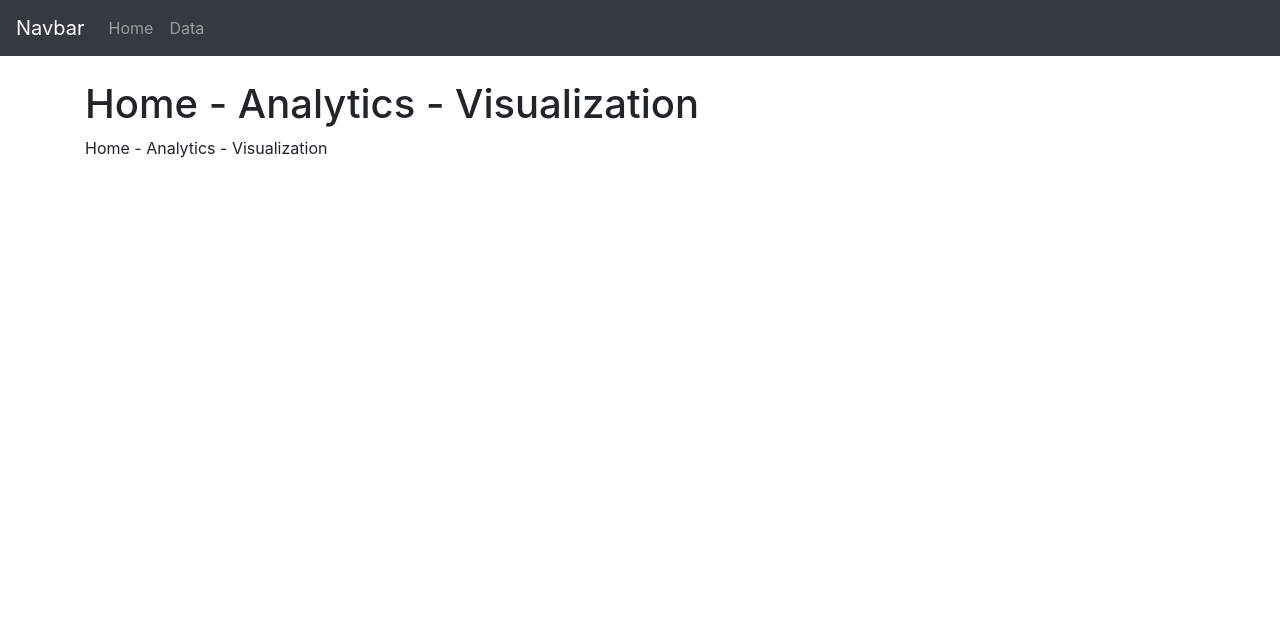
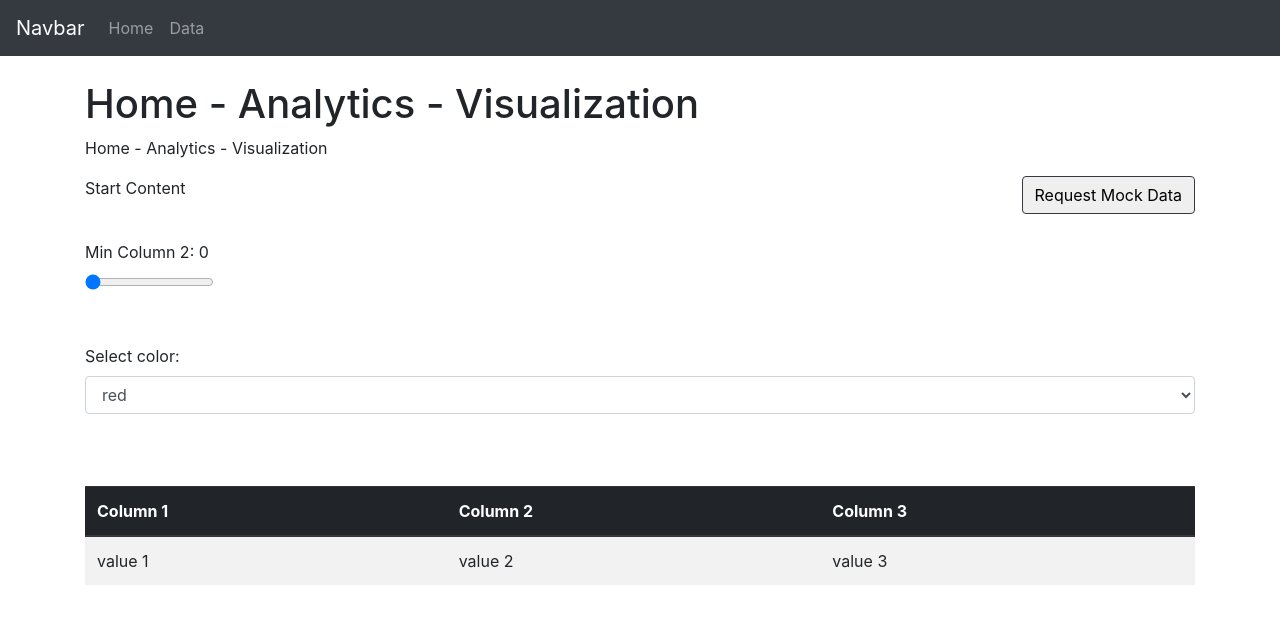
Before and after one commit to maschill/vis_ttt, a Flask app: page / in a window 1280 px wide. Shown: the top 624 px of the page. Run offline with Flask 2, Linux system fonts and the light colour scheme; some libraries are stand-ins or nearby versions.

Commit message:
resolved merge

```diff
--- a/code/app/app.py
+++ b/code/app/app.py
@@ -3,6 +3,12 @@ from elasticsearch import Elasticsearch
 from files import filesfromEL
 import tempfile
 import sys, json
+import pandas as pd
+
+col1 = [''.join(['val', str(x)]) for x in range(10)]
+col2 = [x for x in range(10)]
+col3 = ['red', 'green', 'blue', 'green', 'red', 'blue', 'red', 'yellow', 'red', 'green']
+df = pd.DataFrame({"col1":col1, "col2":col2, "col3":col3})
 
 es = Elasticsearch([{'host':'localhost','port': 9200}])
 app = Flask(__name__)
@@ -18,7 +24,24 @@ print(Files)
 
 @app.route('/')
 def index():
-	return render_template('home.html')
+	levels  = df.col3.unique()
+	min_c2 = df.col2.min()
+	max_c2 =  df.col2.max()
+	return render_template('home.html', levels=levels, min_c2=min_c2, max_c2=max_c2)
+
+@app.route('/data_servant', methods=['POST', 'GET'])
+def data_servant():
+	# if request.method=='POST':
+	# 	f1 = request.args.get('f1')
+	# 	f1 = request.args.get('f2')
+	# 	f1 = request.args.get('f3')
+	json_req = request.get_json()
+	level = json_req["colors"]
+	min_col2 = json_req["slider_min"]
+	print(level)
+	df_res = df[(df.col3 == level) & (df.col2 >= int(min_col2))]
+	return jsonify(status='sucess' , content='this is the new Content', **df_res.to_dict() )
+
 
 #this is called when clicking the upload button
 @app.route('/_upload_button', methods=['GET', 'POST'])
--- a/code/app/templates/home.html
+++ b/code/app/templates/home.html
@@ -3,4 +3,94 @@
 {% block body %}
 <h1>Home - Analytics - Visualization</h1>
 <p>Home - Analytics - Visualization</p>
+
+<button type="button" class="btn border border-dark btn-default float-sm-right" id="data_request_btn">Request Mock Data</button>
+
+<p id="dyn_block"> Start Content</p>
+<br>
+<label id="slider_label" for="slider">Min Column 2: 0</label><br>
+<input type="range", id="slider", class="span2", value="0", min="0", max="15", data-slider-step="1" > </input>
+<br>
+<br>
+<br>
+<div class="dropdown">
+    <div>
+        <label for="filter_dropdown">Select color:</label>
+        <select class="form-control" id="colors" name "colors">
+            {% for level in levels %}
+            <option value={{ level }}>{{ level }}</option>
+            {% endfor %}
+        </select>
+    </div>
+</div>
+<br>
+<br>
+<br>
+
+
+
+<table id="testTable" class="table table-striped">
+    <thead>
+        <tr class="thead-dark">
+            <th>Column 1</th>
+            <th>Column 2</th>
+            <th>Column 3</th>
+        </tr>
+    </thead>
+    <tbody>
+        <tr>
+            <td>value 1</td>
+            <td>value 2</td>
+            <td>value 3</td>
+        </tr>
+    </tbody>
+
+</table>
+
+<script type="text/javascript">
+
+    $(function() {
+        $("#slider").change(function(){
+            var valu = $("#slider").val();
+            $("#slider_label").html("Min Column 2: "+valu);
+            console.log(valu);
+        });
+        $("#data_request_btn").click(function(){
+            $("#dyn_block").html("Working");
+            // var filter_min = ;
+            // var filter_max = ;
+            // var color = ;
+            console.log($("#colors").val());
+            $.ajax({
+                // it needs to be property:value NOT property=value
+                // Post request because we need to send filter values
+                // Mock Request works with both POST and GET
+                type:'POST',
+                url:"/data_servant",
+                data:JSON.stringify({
+                    colors: $("#colors").val(),
+                    slider_min: $("#slider").val()
+                    }) ,
+                contentType: 'application/json;charset=UTF-8',
+                cache: false,
+                success: function (data) {
+                    console.log('sucessful answer received!');
+                    $("#dyn_block").html(data.content);
+                    $("#testTable tbody").empty();
+                    $.each(data.col1, function(i,item){
+                        $("#testTable tbody").append(
+                            "<tr>"
+                                + "<td>" + data.col1[i] + "</td>"
+                                + "<td>" + data.col2[i] + "</td>"
+                                + "<td>" + data.col3[i] + "</td>"
+                            + "</tr>"
+                        );
+                    });
+                },
+            });
+        });
+    });
+
+</script>
+
 {% endblock %}
```
